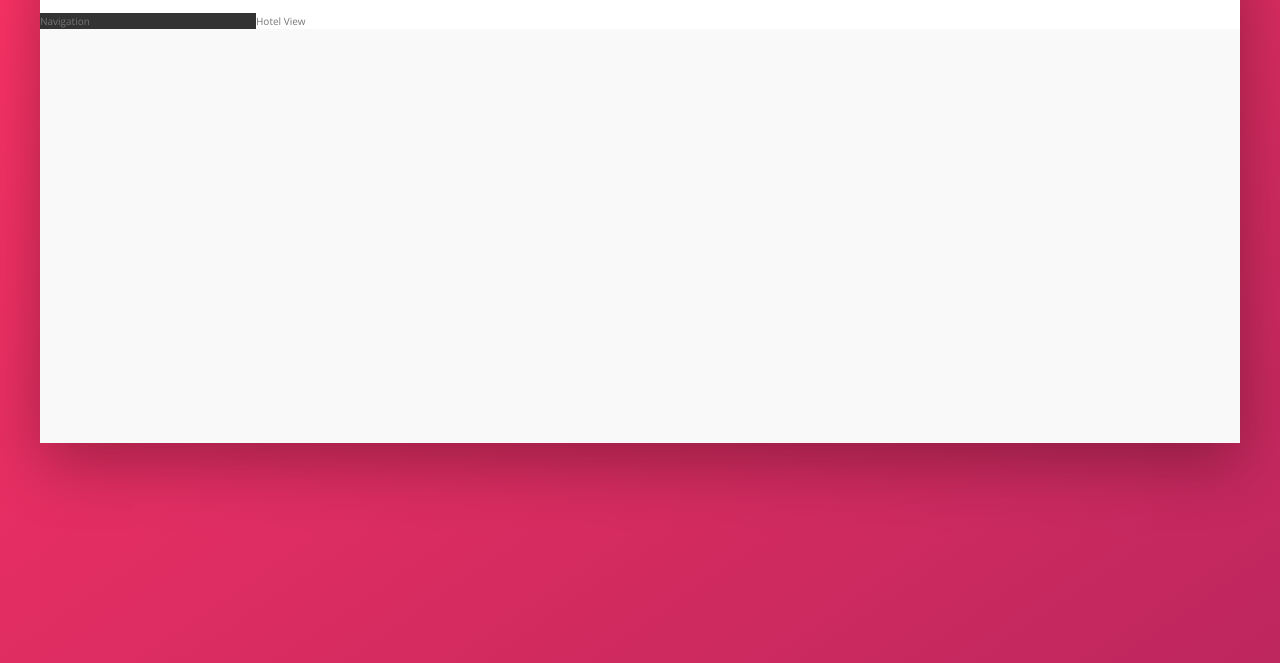
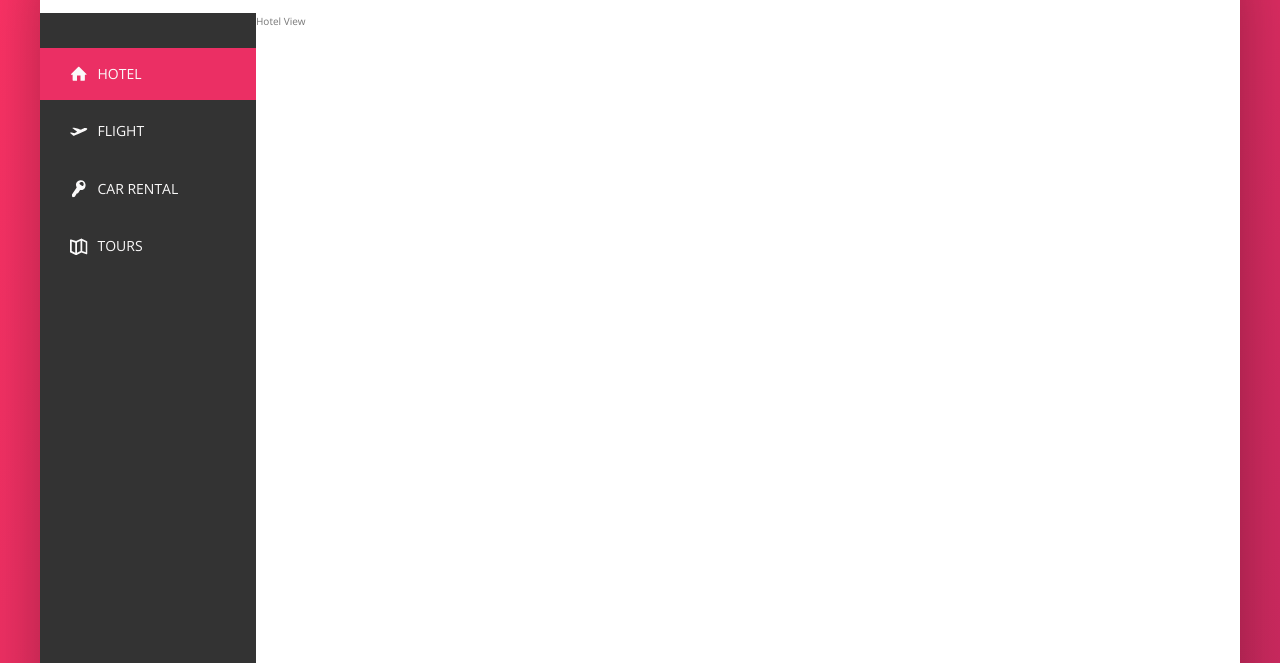
Before and after one commit to raja4net/trillo, a website: page index.html in a window 1280 px wide. Shown: the part 137-800 px from the top of the page. Drawn offline with nearby package versions, Linux system fonts and the light colour scheme.

Commit message:
Navigation side bar completed

```diff
--- a/index.html
+++ b/index.html
@@ -43,8 +43,42 @@
 
             </header>
             <div class="content">
-                <nav class="side-bar">
-                    Navigation
+                <nav class="sidebar">
+
+                    <ul class="side-nav">
+                        <li class="side-nav__item side-nav__item--active">
+                            <a href="#" class="side-nav__link">
+                        <svg class="side-nav__icon">
+                            <use xlink:href="img/sprite.svg#icon-home"></use>
+                        </svg>
+                        <span>Hotel</span>
+                        </a></li>
+                        <li class="side-nav__item">
+                            <a href="#" class="side-nav__link">
+                        <svg class="side-nav__icon">
+                                <use xlink:href="img/sprite.svg#icon-aircraft-take-off"></use>
+                            </svg>
+                            <span>Flight</span>
+
+                        </a></li>
+                        <li class="side-nav__item">
+                            <a href="#" class="side-nav__link">
+                        <svg class="side-nav__icon">
+                                <use xlink:href="img/sprite.svg#icon-key"></use>
+                            </svg>
+                           <span>Car Rental</span>
+                        </a></li>
+                        <li class="side-nav__item">
+                            <a href="#" class="side-nav__link">
+                        <svg class="side-nav__icon">
+                                <use xlink:href="img/sprite.svg#icon-map"></use>
+                            </svg>
+                            <span>Tours</span>
+                        </a></li>
+                    </ul>
+                    <div class="legal">
+                        &copy; 2017 by trillo. All rights reserved.
+                    </div>
                 </nav>
                 <main class="hotel-view">
                     Hotel View
--- a/sass/_components.scss
+++ b/sass/_components.scss
@@ -102,3 +102,93 @@
     }
 
 }
+
+.sidebar{
+    display: flex;
+    flex:0 0 18%;
+    background-color: var(--color-grey-dark-1);
+    flex-direction: column;
+    justify-content: space-between;
+}
+
+.side-nav {
+    font-size: 1.4rem;
+    margin-top: 3.5rem;
+    align-items: center;
+    list-style: none;
+
+
+    &__item{
+        position:relative;
+        &:not(:last-child){
+            margin-bottom: 0.5rem;
+        }
+    }
+
+    &__item::before{
+        content:"";
+        position: absolute;
+        width:3px;
+        background-color:var(--color-primary);
+        top:0;
+        left:0;
+        height:100%;
+        transform: scaleY(0);
+        transition:transform 0.2s, width cubic-bezier(1,0,0,1) .4s 0.2s, background-color 0.1s;
+    }
+
+
+    &__item:hover::before,
+    &__item--active::before{
+        transform: scaleY(1);
+        width:100%;
+    }
+
+&__item:active::before{
+    background-color: var(--color-primary-light);
+}
+
+    &__link,
+    &__link:link,
+    &__link:visited{
+        position: relative;
+        z-index: 10;
+        text-decoration: none;
+        color:var(--color-grey-light-1);
+        display:flex;
+        text-transform: uppercase;
+        align-items: center;
+        padding: 1.5rem 3rem;
+    }
+
+     &-foooter > p {
+        position: absolute;
+        bottom: 0px;
+
+    }
+
+    &__icon {
+        width:1.75rem;
+        height:1.75rem;
+        justify-items: center;
+        align-self: center;
+        fill: currentColor;
+        margin-right:1rem;
+
+    }
+
+}
+
+.legal{
+    font-size: 1.4rem;
+    color: var(--color-grey-light-4);
+    text-align: center;
+    padding:2.5rem;
+
+}
+
+@keyframes link-animation{
+    0% { background-color: var(--color-primary); }
+    100% { background-color: var(--color-primary); }
+
+}
--- a/sass/_layout.scss
+++ b/sass/_layout.scss
@@ -28,4 +28,6 @@ flex: 0 0 18%; //grow shrink flex-basis(width)
 .hotel-view{
 background-color: white;
 flex:1;
+//Testing
+height:150rem;
 }
```
Also changed, not shown: css/style.css.
